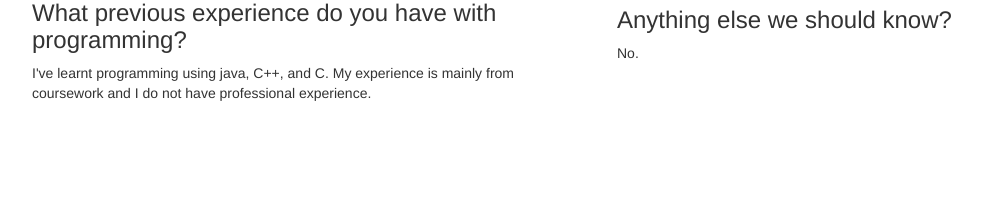
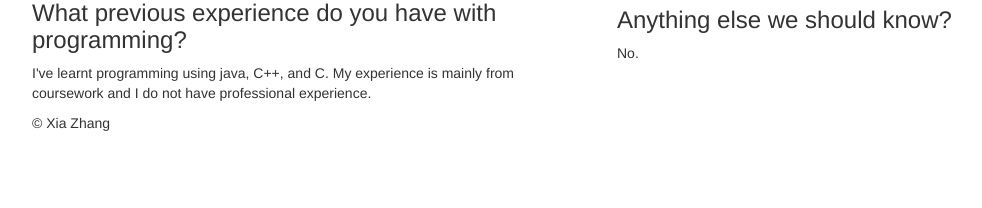
Before and after one commit to xiazhang3/P1, a PHP site: page / in a window 1280 px wide. Shown: the part 592-800 px from the top of the page, without its empty margins (38-1020 px from the left). Run offline with PHP 8.4, Linux system fonts and the light colour scheme; some libraries are stand-ins or nearby versions.

Commit message:
add footer

```diff
--- a/index.php
+++ b/index.php
@@ -53,9 +53,11 @@
 
 	</div>
 </div>
-</div> <!-- container -->
 
+<div class="footer">
+	<p>© Xia Zhang</p>
 </div>
 
+</div> <!-- container -->
 </body>
 </html>
```
